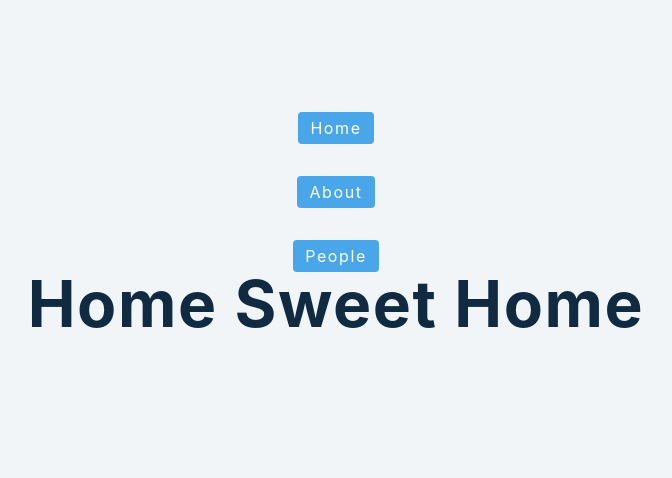
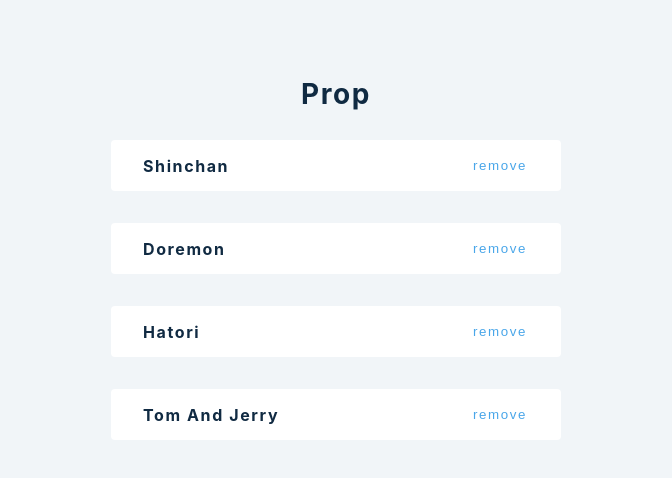
Before and after one commit to swati-04/Advance_React, a React (Create React App) app: page / in a window 1280 px wide. Shown: the top 478 px of the page, without its empty margins (304-976 px from the left). Built offline with nearby package versions, Linux system fonts and the light colour scheme.

Commit message:
Prop Drilling

```diff
--- a/src/App.js
+++ b/src/App.js
@@ -1,6 +1,7 @@
 import React from 'react';
 import './App.css';
-import ReactRouterDom from './tutorial/React-Router';
+import PropDrilling from './tutorial/Prop-Drilling';
+// import ReactRouterDom from './tutorial/React-Router';
 
 // import Index from './tutorial/Reducer/index';
 // import Forms from './tutorial/Forms';
@@ -23,7 +24,8 @@
     {/* <UseStateErrorEx/> */}
     {/* <Forms/> */}
     {/* <LearnJSON/> */}
-    <ReactRouterDom/>
+    <PropDrilling/>
+    {/* <ReactRouterDom/> */}
   </div>
   );
 }
--- /dev/null
+++ b/src/tutorial/Prop-Drilling.js
@@ -0,0 +1,37 @@
+import React,{useState} from 'react'
+import {data} from "./data"
+
+function PropDrilling() {
+    const [people,setPeople]=useState(data);
+    const removePerson=(id)=>{
+        setPeople((people)=>{
+            return people.filter((person)=>person.id !==id)
+        })
+    }
+    return (
+       <>
+       <section>
+           <h3>prop</h3>
+           <List people={people} removePerson={removePerson}/>
+       </section>
+       </>
+    )
+}
+const List=({people,removePerson})=>{
+    return <>{
+        people.map((person)=>{
+            return <SinglePerson key={person.id} {...person}
+            removePerson={removePerson}/>
+        })
+    }
+    </>
+
+}
+const SinglePerson=({id,name,removePerson})=>{
+    return <div className="item">
+        <h4>{name}</h4>
+        <button onClick={()=>removePerson(id)}>remove</button>
+    </div>
+}
+
+export default PropDrilling
--- a/src/tutorial/React-Router/Person.js
+++ b/src/tutorial/React-Router/Person.js
@@ -1,9 +1,20 @@
-import React from 'react'
-
+import React,{useState,useEffect} from 'react'
+import {data} from "../data"
+import {Link,useParams} from "react-router-dom";
 function Person() {
+    console.log(useParams());
+    const [name,setName]=useState("Default State")
+    const {id}=useParams();
+    useEffect(()=>{
+        const newPerson =data.find((person)=>person.id===parseInt(id));
+        setName(newPerson.name)
+    },[])
     return (
         <div>
-
+            <h1>{name}</h1>
+            <Link to="/people" className="btn">
+                Back to People
+            </Link>
         </div>
     )
 }
```
